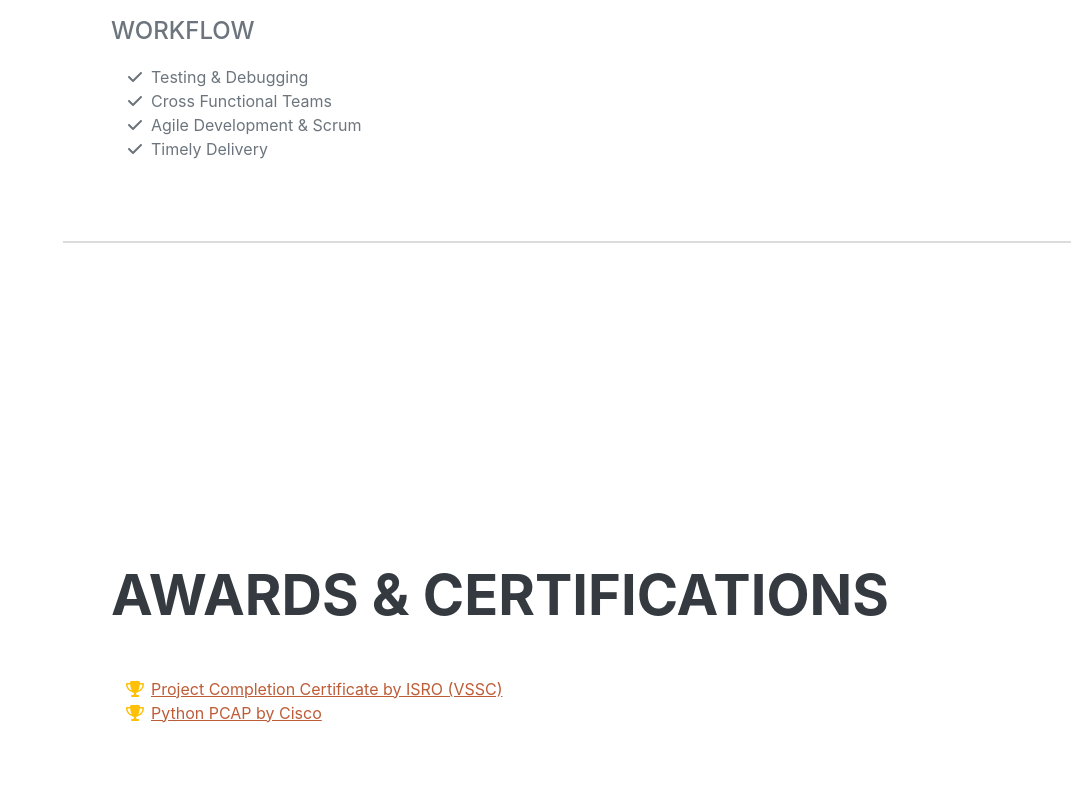
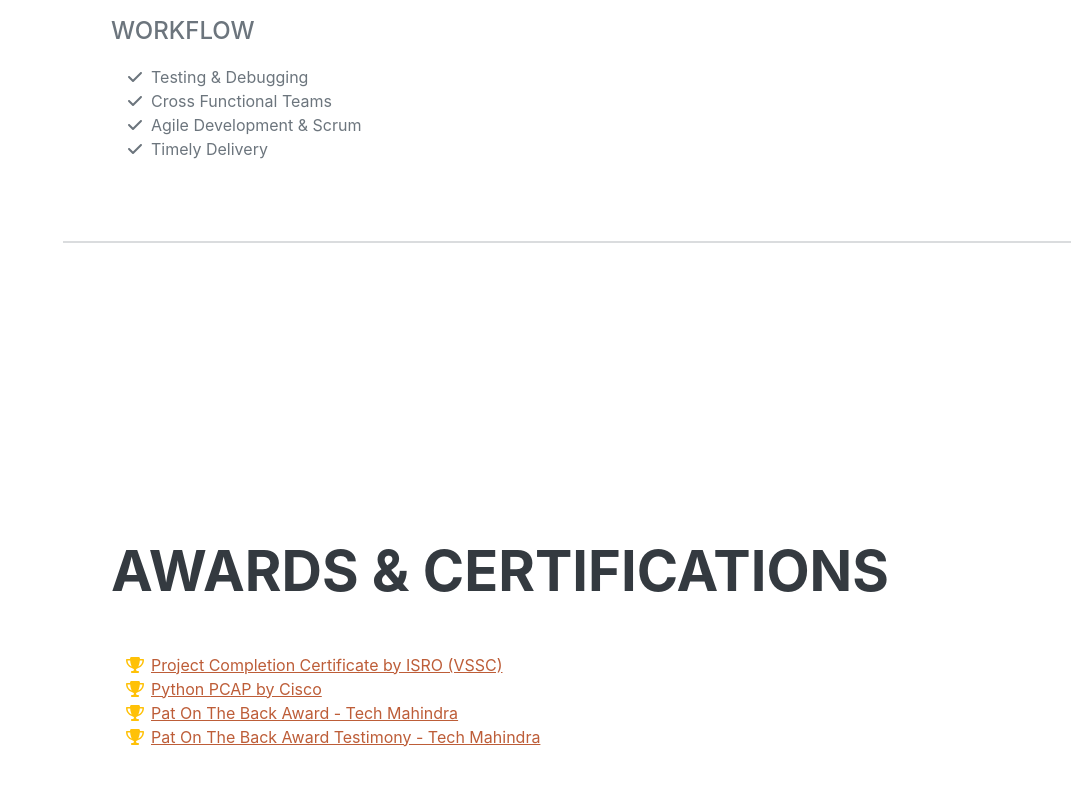
Before and after one commit to SHozab29/SHozab29.github.io, a plain HTML site: page index.html in a window 1280 px wide. Shown: the part 4106-4891 px from the top of the page, without its empty margins (209-1280 px from the left). Drawn offline with nearby package versions, Linux system fonts and the light colour scheme; a web font is replaced by a local one.

Commit message:
Award added

```diff
--- a/index.html
+++ b/index.html
@@ -222,6 +222,14 @@
                             <span class="fa-li"><i class="fas fa-trophy text-warning"></i></span>
                             <a href="assets\certificates\python_pcap.pdf" target="_blank">Python PCAP by Cisco</a>
                         </li>
+                        <li>
+                            <span class="fa-li"><i class="fas fa-trophy text-warning"></i></span>
+                            <a href="assets\certificates\TechM_Pat_On_Back.pdf" target="_blank">Pat On The Back Award - Tech Mahindra</a>
+                        </li>
+                        <li>
+                            <span class="fa-li"><i class="fas fa-trophy text-warning"></i></span>
+                            <a href="assets\certificates\TechM_Pat_On_Back_Testimony.png" target="_blank">Pat On The Back Award Testimony - Tech Mahindra</a>
+                        </li>
                     </ul>
                 </div>
             </section>
```
Also changed, not shown: assets/certificates/TechM_Pat_On_Back_Testimony.png (added), 1 other file.
